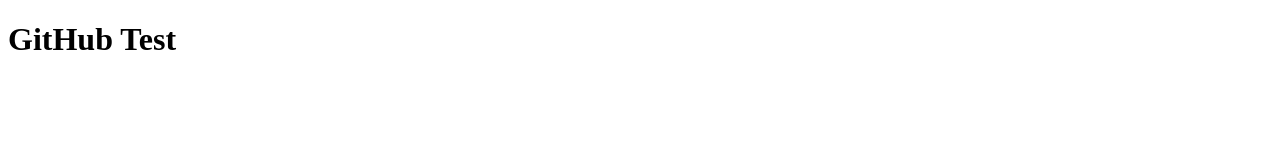
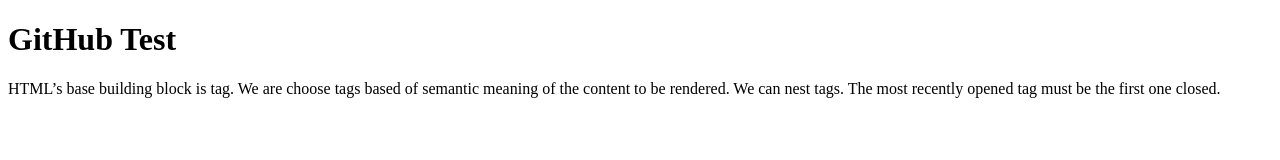
Before and after one commit to RahimdadFaisalSafi/GitHubTest, a plain HTML site: page index.html in a window 1280 px wide. Drawn offline with Linux system fonts and the light colour scheme.

Commit message:
Paragraph added

```diff
--- a/index.html
+++ b/index.html
@@ -9,6 +9,13 @@
   <div>
     <h1>GitHub Test</h1>
   </div>
+  <div>
+    <p>
+      HTML’s base building block is tag. We are choose tags based of semantic meaning of
+      the content to be rendered. We can nest tags. The most recently opened tag must be
+      the first one closed.
+    </p>
+  </div>
 
 </body>
 </html>
```
